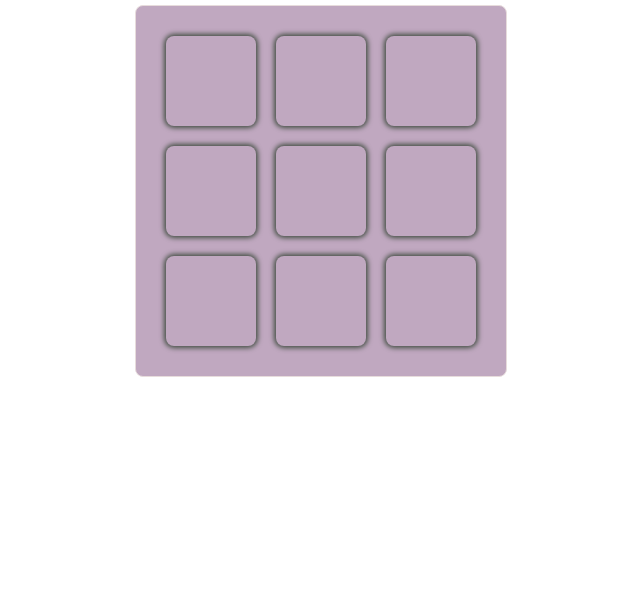
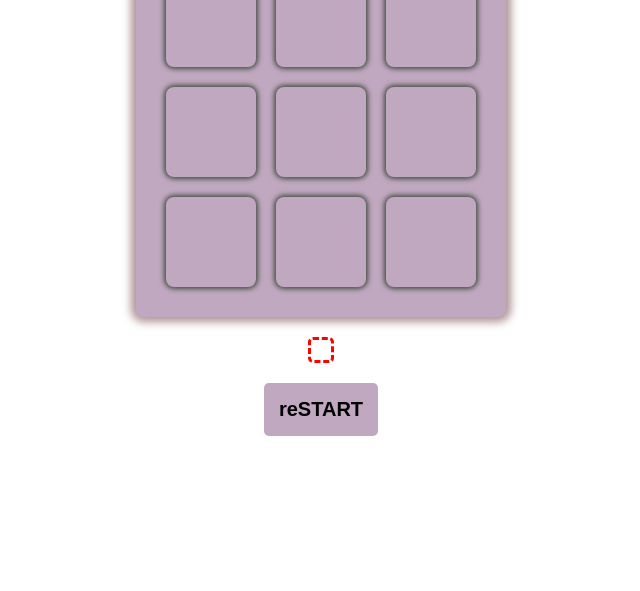
Before and after one commit to denoti/TIC-TAC-TOE, a plain HTML site: page index.html in a window 1280 px wide. Shown: the part 209-800 px from the top of the page, without its empty margins (319-959 px from the left). Drawn offline with Linux system fonts and the light colour scheme.

Commit message:
Restart Button Logic
Handle clearing and resetting of existing data when button clicked

```diff
--- a/index.html
+++ b/index.html
@@ -8,7 +8,7 @@
   </head>
   <body>
     <h1>TIC-TAC-TOE</h1>
-    <section>
+    <main>
       <div class="options"></div>
       <div class="options"></div>
       <div class="options"></div>
@@ -18,7 +18,9 @@
       <div class="options"></div>
       <div class="options"></div>
       <div class="options"></div>
-    </section>
+    </main>
+    <h2 class="result"></h2>
+    <button>reSTART</button>
     <script src="script.js"></script>
   </body>
 </html>
--- a/script.js
+++ b/script.js
@@ -2,6 +2,9 @@
 let gameBoard = ['', '', '', '', '', '', '', '', ''];
 let currentPlayer = 'X';
 const selections = Array.from(document.querySelectorAll('.options'));
+
+const btn = document.querySelector('button');
+const winner = document.querySelector('h2');
 
 // WINNING COMBINATIONS
 const winPatterns = [
@@ -33,7 +36,6 @@ let players = (function () {
 // function to update the GameBoard
 function updateGameboard(index) {
   if (gameBoard[index]) {
-    console.log('A value exists there');
     return;
   }
   gameBoard[index] = currentPlayer;
@@ -74,6 +76,8 @@ function checkWinner(index) {
         selections.forEach(
           (selection) => (selection.style.pointerEvents = 'none')
         );
+        winner.textContent = `Player 1 has won!`;
+        return;
       }
     }
 
@@ -83,7 +87,19 @@ function checkWinner(index) {
         selections.forEach(
           (selection) => (selection.style.pointerEvents = 'none')
         );
+        winner.textContent = `Player 2 has won!`;
+        return;
       }
     }
   });
 }
+
+btn.onclick = () => {
+  gameBoard = ['', '', '', '', '', '', '', '', ''];
+  currentPlayer = 'X';
+  selections.forEach((selection) => {
+    selection.textContent = '';
+    selection.style.pointerEvents = 'auto';
+    winner.textContent = '';
+  });
+};
--- a/style.css
+++ b/style.css
@@ -9,20 +9,33 @@ body {
   height: 90vh;
   width: 90vw;
 }
+
 main {
-  width: 100%;
-  height: 90%;
-  border: 1px solid rgb(185, 61, 185);
-
-}
-
-section {
-  border: 1px solid rgb(231, 220, 220);
+  box-shadow: 0 0 8px 5px rgb(175, 148, 148);
   border-radius: 8px;
   background: rgb(192, 168, 192);
   display: grid;
   grid-template-columns: repeat(3, 1fr);
   padding: 20px;
+}
+
+button {
+  border: none;
+  border-radius: 5px;
+  background-color: rgb(192, 168, 192);
+  padding: 15px;
+  font-size: 20px;
+  font-weight: 800;
+  cursor: pointer;
+  transition: 0.5s;
+}
+
+button:hover {
+  transform: scale(1.02);
+}
+
+button:active {
+  transform: scale(0.95);
 }
 
 div {
@@ -36,6 +49,13 @@ div {
   margin: 10px;
 }
 
+h2 {
+  font-family: fantasy;
+  letter-spacing: 3px;
+  border: 3px dashed red;
+  border-radius: 5px;
+  padding: 10px;
+}
 
 @media screen and (max-width: 600px) {
   div {
```
Lines whose indentation alone changed are shown as unchanged.
